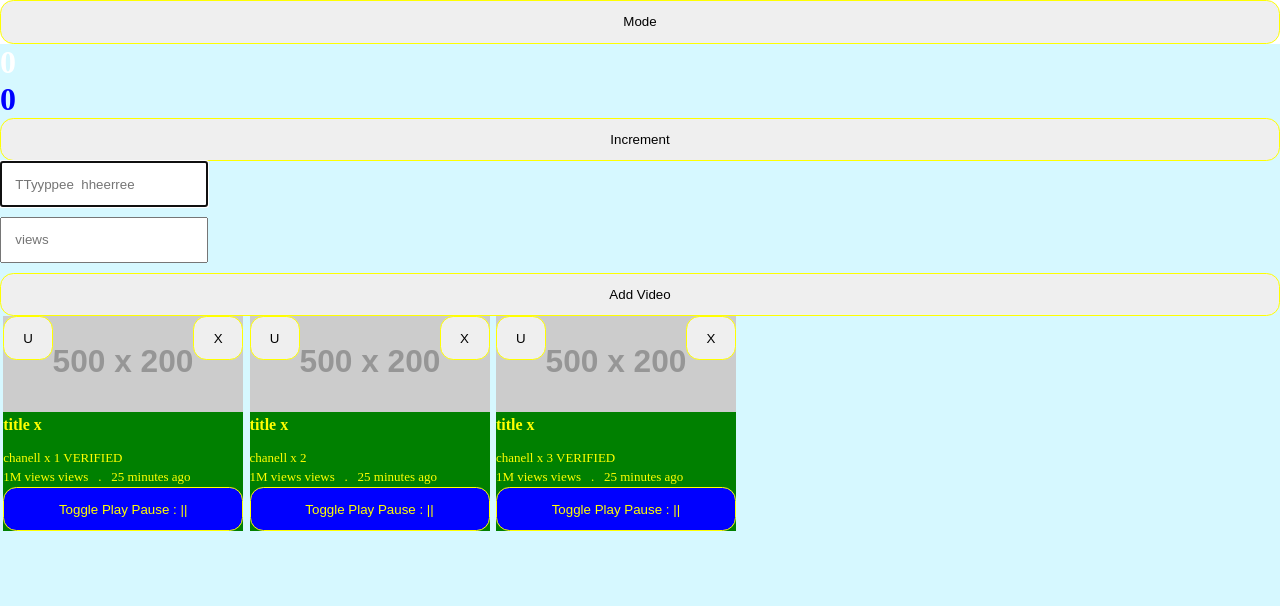
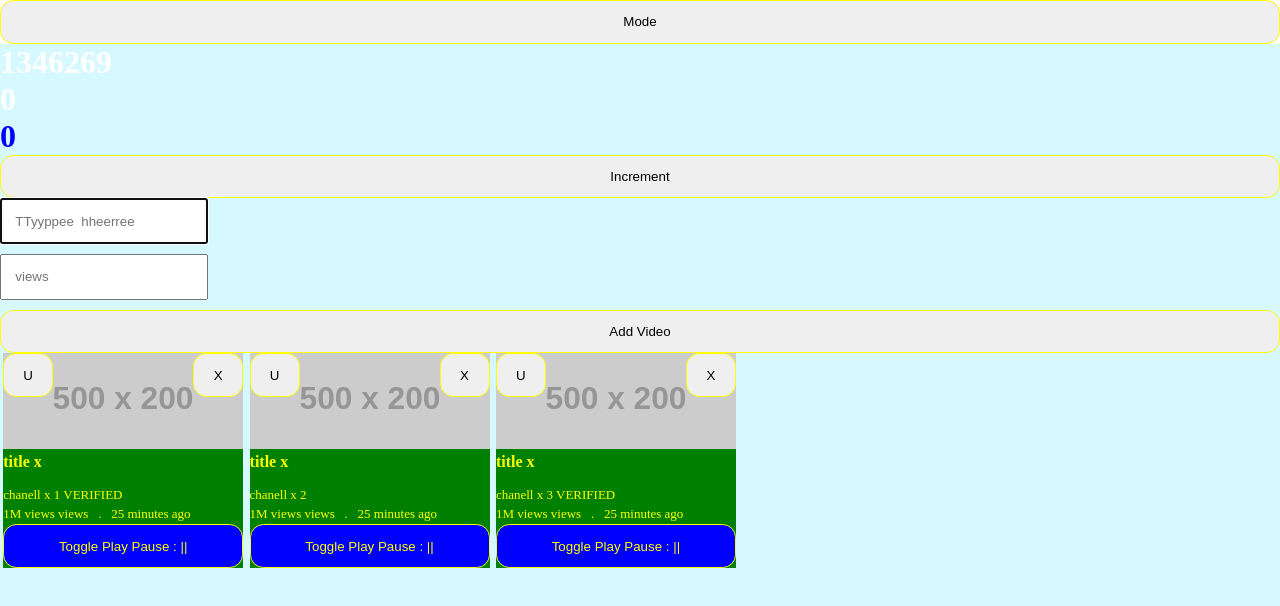
Before and after one commit to sjTheSahilJoseph/The-React, a React (Create React App) app in the folder first_app/: page / in a window 1280 px wide. Shown: the top 606 px of the page. Built offline with nearby package versions, Linux system fonts and the light colour scheme.

Commit message:
Memoization

```diff
--- a/first_app/src/components/Counter.js
+++ b/first_app/src/components/Counter.js
@@ -3,12 +3,7 @@ import { useRef, useState } from "react";
 function Counter() {
     const [number, setNumber] = useState(0);
 
-    // This will always re-initialized when compoent renders.
-    // Now if we make this a state, then the downside is that using state means we have to re-render the component for no reason.
-    // So we'll use useRef
     let num = useRef(0);
-    // Ref is always an object.
-    // The current value, is stored in num.current
 
     function handleIncrement(e) {
 
@@ -19,20 +14,27 @@ function Counter() {
         num.current++;
 
         console.log(num.current);
-        // now it is working fine, without having to re-render
+    }
 
-        // num will always be 0-1 when this component re-renders. so It means its value will never be increamented.
-        // If we have to implement the function to see that how many times this thing have runned.
-        // we can use useRef
+    // Memoization
+    // -- When we store a value as cache.
+    // For Example:
+    function fibonacci(n) {
+        if (n === 1 || n === 0) {
+            return 1;
+        }
+        return fibonacci(n-1) + fibonacci(n-2);
     }
-    // now if we show the ref value to jsx, it'll update, not because of useRef, but because of useState, everytime we change the state, it is re-rendering.
-    // We use useRef when we have to store something which we don't wanna show but still, we want to have a record of.
-    // Basically it is used when we have to use DOM in React.
+    // When we put 40 as n. Our calculations will be slow.
+    // -- using CPU
+
+    let fib = fibonacci(30);
 
     return (
 
         <>
 
+            <h1 style={{ color: 'white' }}>{fib}</h1>
             <h1 style={{ color: 'white' }}>{number}</h1>
 
             <h1 style={{ color: 'blue' }}>{num.current}</h1>
--- a/first_app/src/components/Video.js
+++ b/first_app/src/components/Video.js
@@ -17,15 +17,6 @@ function Video(props) {
 
     const theme = useContext(ThemeContext);
     const dispatch = useVideoDispatch();
-
-    // We can't make async useEffect call back function, but we can create a function inside useEffect, and make it async, then call that function inside useEffect.
-    useEffect(()=>{
-        async function fun() {
-            console.log('fun');
-        }
-        fun();
-    },[]);
-
 
     return (
 
```
